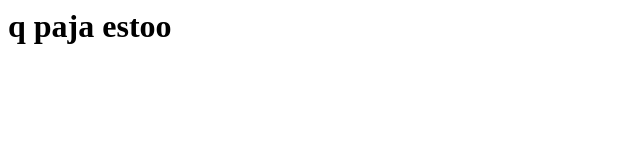
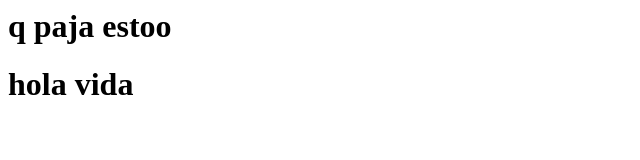
Before and after one commit to Honeyy9/plataformas-moviles-entregas, a plain HTML site: page Dios sabra lo q hago.html in a window 1280 px wide. Shown: the whole page, without its empty margins (0-640 px from the left). Drawn offline with Linux system fonts and the light colour scheme.

Commit message:
Update  q hago.html

```diff
--- a/Dios sabra lo q hago.html
+++ b/Dios sabra lo q hago.html
@@ -1,5 +1,8 @@
 <html>
+  <head>
+    <h1>q paja estoo</h1>
+  </head>
   <body>
-    <h1>q paja estoo</h1>
+    <h1>hola vida </h1>
   </body>
 </html>
```
